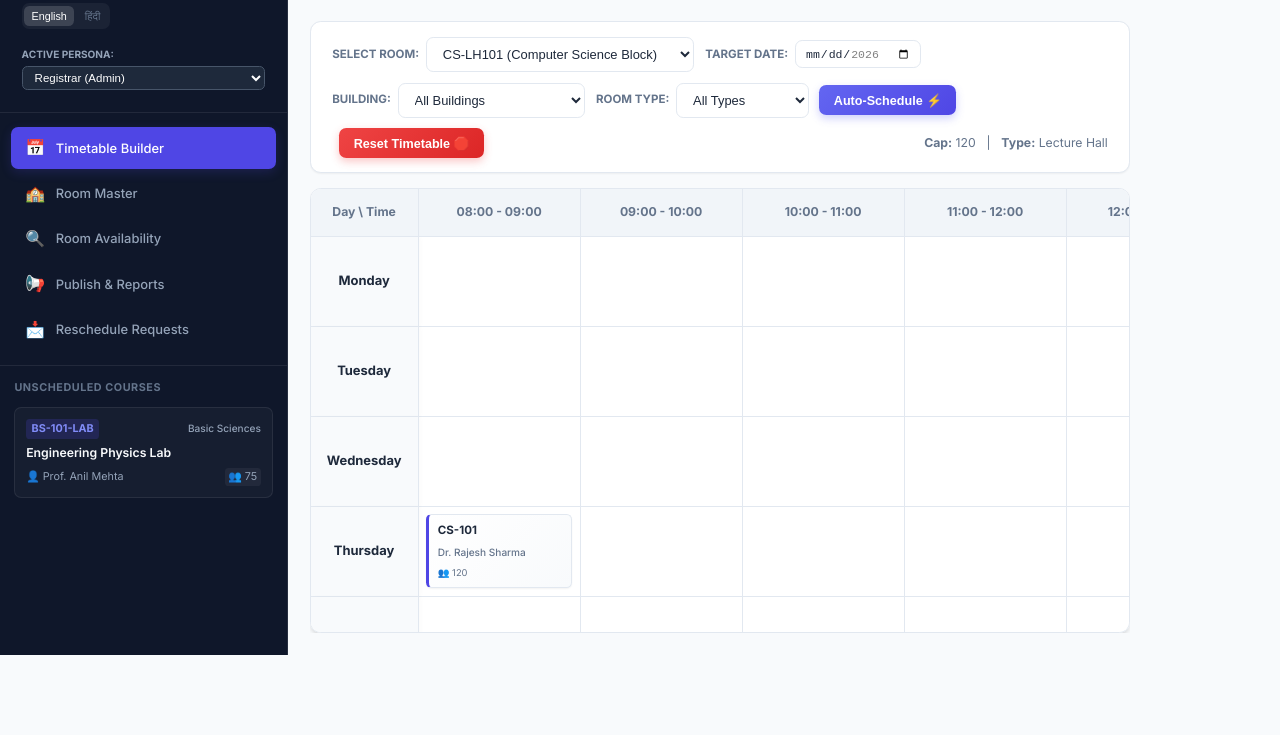
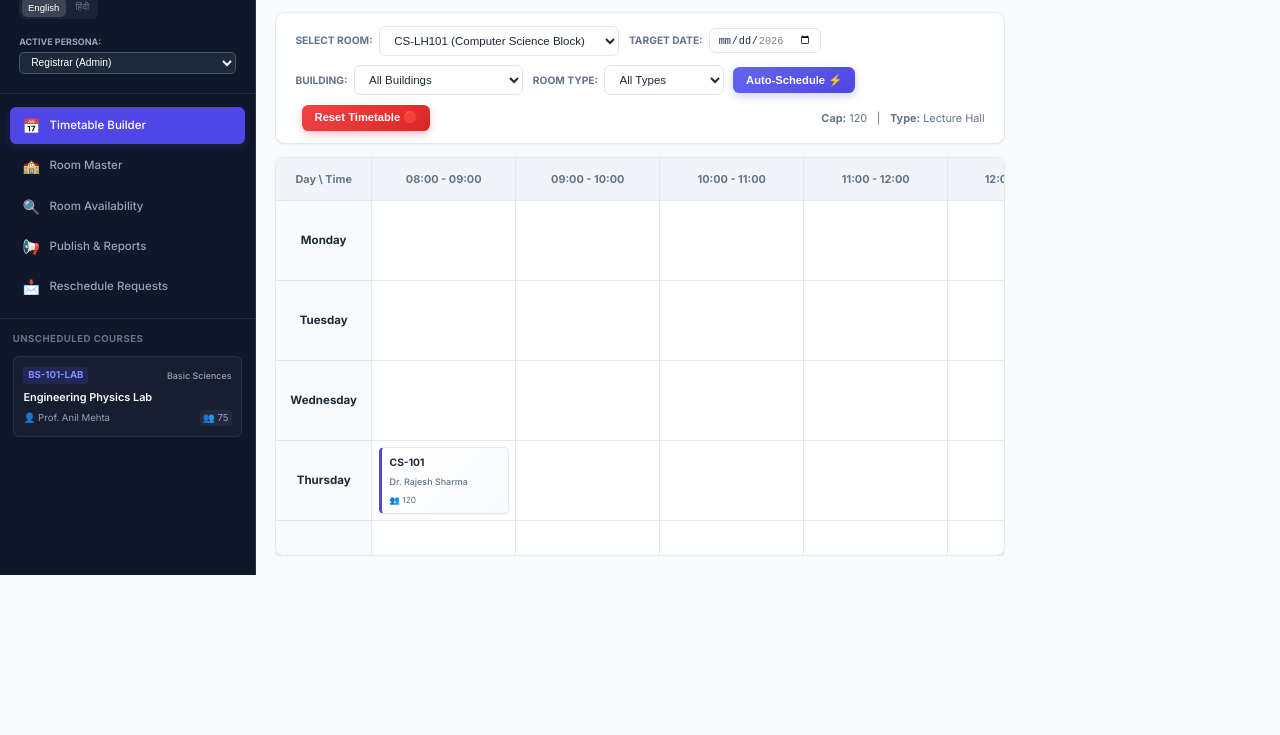
Before and after one commit to Aditya-Jain2004/campus-scheduler, a plain HTML site: page index.html in a window 1280 px wide. Shown: the part 65-800 px from the top of the page. Drawn offline with Linux system fonts and the light colour scheme.

Commit message:
Update cache buster and set zoom to 80% for visible compacting

```diff
--- a/index.html
+++ b/index.html
@@ -4,7 +4,7 @@
   <meta charset="UTF-8">
   <meta name="viewport" content="width=device-width, initial-scale=1.0">
   <title>CampusScheduler - Timetable Management System</title>
-  <link rel="stylesheet" href="style.css">
+  <link rel="stylesheet" href="style.css?v=1.1">
 </head>
 <body>
 
--- a/style.css
+++ b/style.css
@@ -45,7 +45,7 @@
   overflow: hidden;
   height: 100vh;
   display: flex;
-  zoom: 0.9; /* Compact zoom out scale */
+  zoom: 0.8; /* Compact zoom out scale (80%) */
 }
 
 h1, h2, h3, h4, h5, h6 {
```
